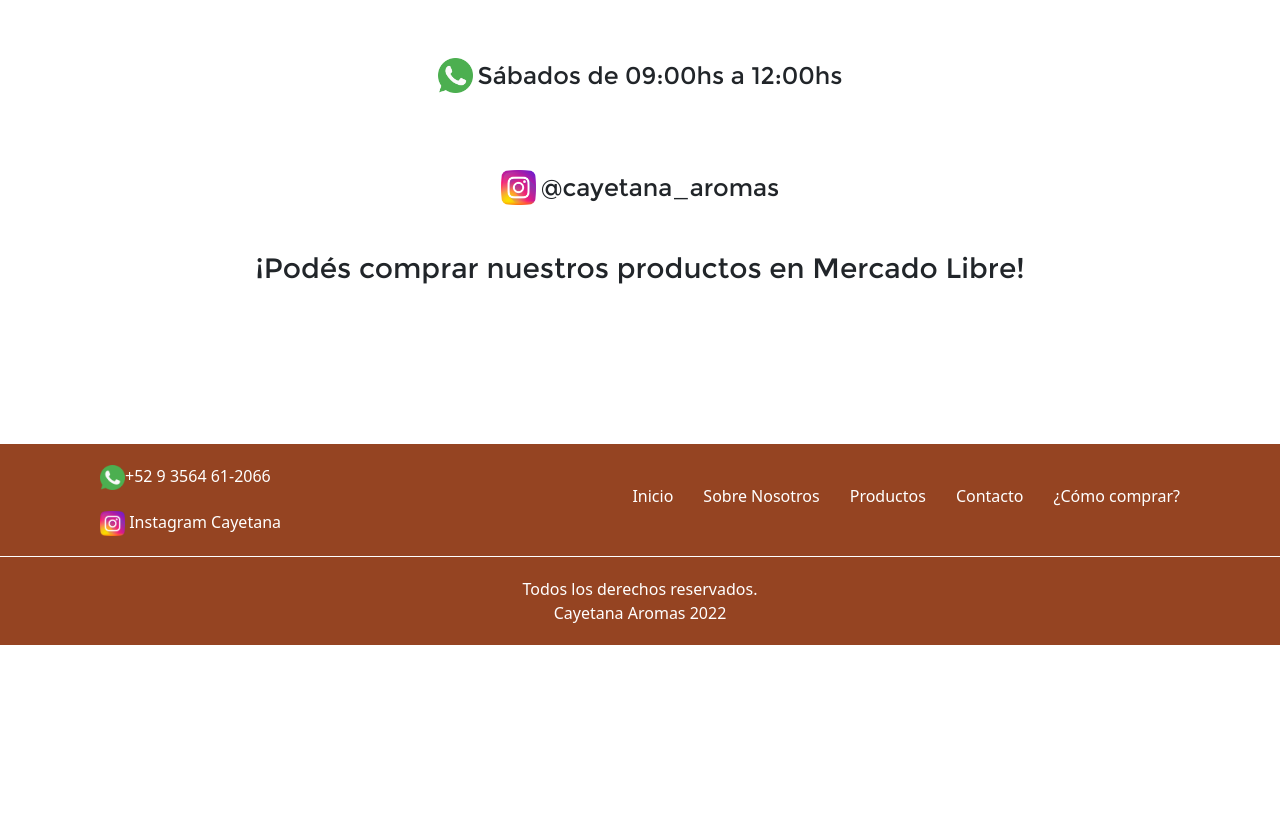
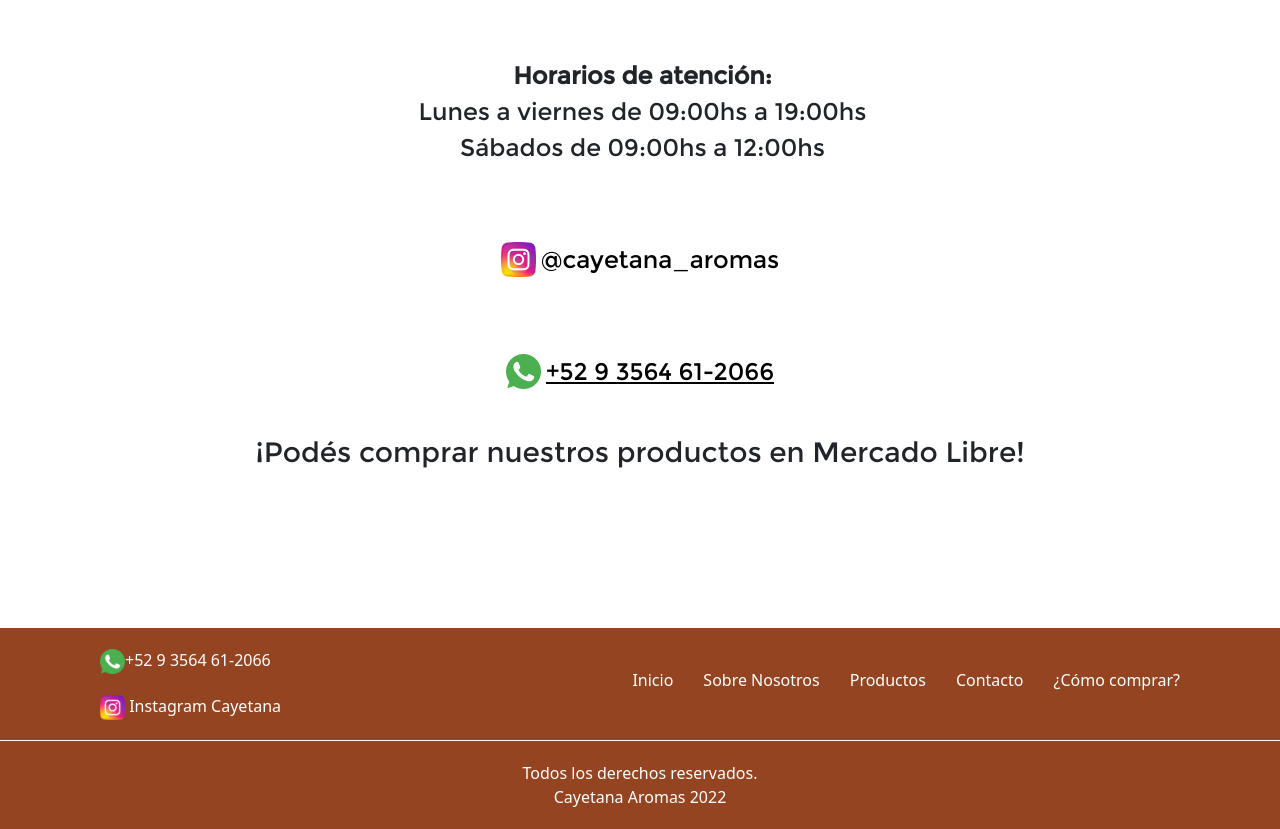
Before and after one commit to tinchotamola123/proyectocayetana, a plain HTML site: page pages/contacto.html in a window 1280 px wide. Shown: the part 1987-2816 px from the top of the page. Before the commit the page ends 2632 px from the top, so only its background shows below. Drawn offline with nearby package versions, Linux system fonts and the light colour scheme.

Commit message:
Proyecto Cayetana

```diff
--- a/pages/contacto.html
+++ b/pages/contacto.html
@@ -58,19 +58,29 @@
                     <iframe src="https://www.google.com/maps/embed?pb=!1m18!1m12!1m3!1d3419.412848402334!2d-62.06116418407111!3d-31.01474528153966!2m3!1f0!2f0!3f0!3m2!1i1024!2i768!4f13.1!3m3!1m2!1s0x943520b3ddf4da37%3A0x8ad89bc674649f53!2sInt.%20Curto%20522%2C%20Porte%C3%B1a%2C%20C%C3%B3rdoba!5e0!3m2!1ses-419!2sar!4v1667433575989!5m2!1ses-419!2sar" class="map" style="border:0;" allowfullscreen="" loading="lazy" referrerpolicy="no-referrer-when-downgrade"></iframe>
                 </div>
                 <div class="horarios">
-                    <img src="../media/fotos/logowp.png"></img>
-                    <p>
-
+                    <p style="text-align: center;">
+                        <b>Horarios de atención:</b>
+                        <br>
+                        Lunes a viernes  de 09:00hs  a 19:00hs
+                        <br>
                         Sábados  de 09:00hs  a 12:00hs
-                    </p>
+                    </b>
                 </div>
                 <div class="ig">
                     <img src="../media/fotos/logoig.png"></img>
                     <p>
-                        @cayetana_aromas
+                        <a style="color: black; text-decoration: none;" target="_blank" href="https://www.instagram.com/cayetana_aromas/?hl=es-la" >@cayetana_aromas</a>
+
+                    </p>
+                </div>
+                <div class="ig">
+                    <img src="../media/fotos/logowp.png"></img>
+                    <p>
+                        <a style="color: black;" target="_blank" href="https://api.whatsapp.com/send/?phone=5493564612066&text=%C2%A1Hola%21+Quiero+solicitar+informaci%C3%B3n+sobre+tus+productos.&type=phone_number&app_absent=0">+52 9 3564 61-2066</a>
                     </p>
                 </div>
                 <h3>¡Podés comprar nuestros productos en Mercado Libre!</h3>
+
             </div>
         </div>
 
```
